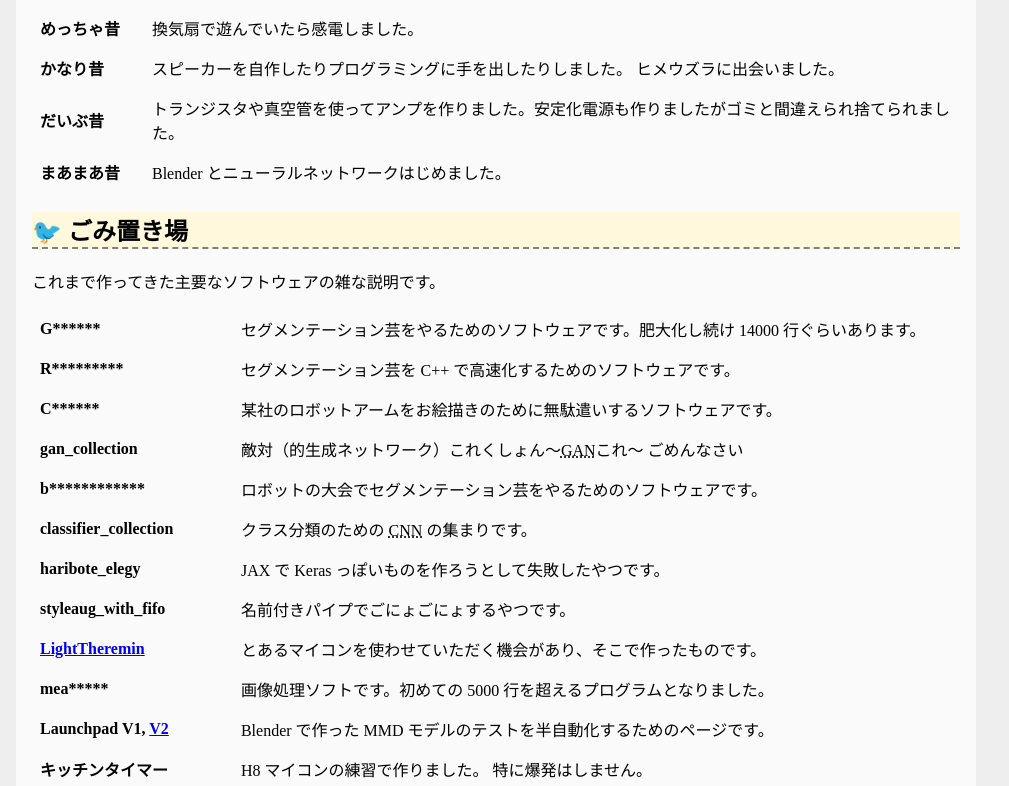
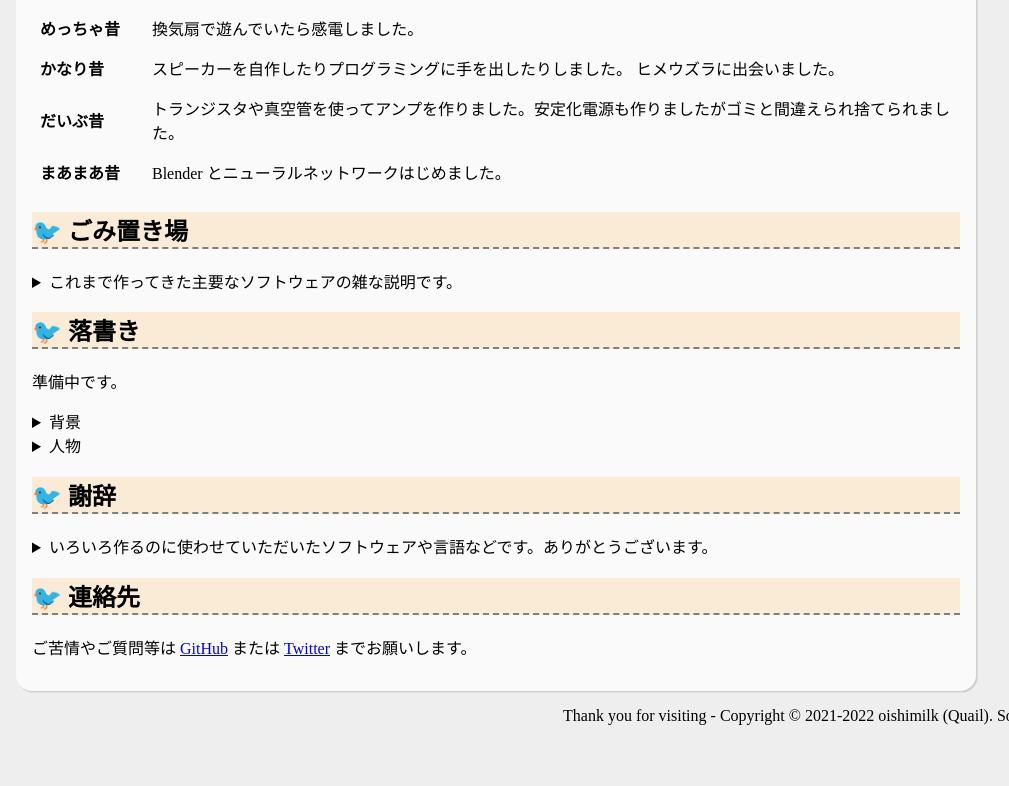
Before and after one commit to oishimilk/oishimilk.github.io, a plain HTML site: page index.html in a window 1280 px wide. Shown: the part 529-1315 px from the top of the page, without its empty margins (144-1153 px from the left). After the commit the page ends 1270 px from the top, so only its background shows below. Drawn offline with Linux system fonts and the light colour scheme.

Commit message:
読む気を削っていくスタイル

```diff
--- a/index.css
+++ b/index.css
@@ -54,6 +54,7 @@ img.logo {
 
 .round {
 	border-radius: 1em;
+	box-shadow: 0.1em 0.1em rgba(200, 200, 200, 0.8);
 }
 
 table {
@@ -71,7 +72,7 @@ th {
 
 h2 {
 	border-bottom: gray dashed 2px;
-	background-color: cornsilk;
+	background-color: antiquewhite;
 }
 
 h3 {
--- a/index.html
+++ b/index.html
@@ -128,8 +128,8 @@
 	</header>
 	<section class="main">
 		<p>
-			これまで作ってきた主要なソフトウェアの雑な説明です。
-		</p>
+			<details>
+				<summary>これまで作ってきた主要なソフトウェアの雑な説明です。</summary>
 
 				<table>
 					<tr>
@@ -219,6 +219,8 @@
 						<td>練習で作ったものです。</td>
 					</tr>
 				</table>
+			</details>
+		</p>
 	</section>
 </article>
 
@@ -230,12 +232,24 @@
 	<section class="main">
 		<p>
 			準備中です。
+
+			<details>
+				<summary>背景</summary>
+			</details>
+
+			<details>
+				<summary>人物</summary>
+			</details>
 		</p>
 
 		<!--<h3>&#x1f426; 以下は版権元と無関係なファンアートです</h3>
 		<p>
+			<details>
+				<summary>
 					ページ下部の著作権表示はこのセクションには適用されません。
 					各版権元に帰属します。
+				</summary>
+			</details>
 		</p>-->
 	</section>
 </article>
@@ -247,8 +261,11 @@
 	</header>
 	<section class="main">
 		<p>
+			<details>
+				<summary>
 					いろいろ作るのに使わせていただいたソフトウェアや言語などです。ありがとうございます。
-		</p>
+				</summary>
+
 				<ul class="parallel">
 					<li>HTML</li>
 					<li>CSS</li>
@@ -273,6 +290,8 @@
 					<li>GIMP</li>
 					<li>L<sup>A</sup>T<sub>E</sub>X</li>
 				</ul>
+			</details>
+		</p>
 	</section>
 </article>
 
```
Lines whose indentation alone changed are shown as unchanged.
